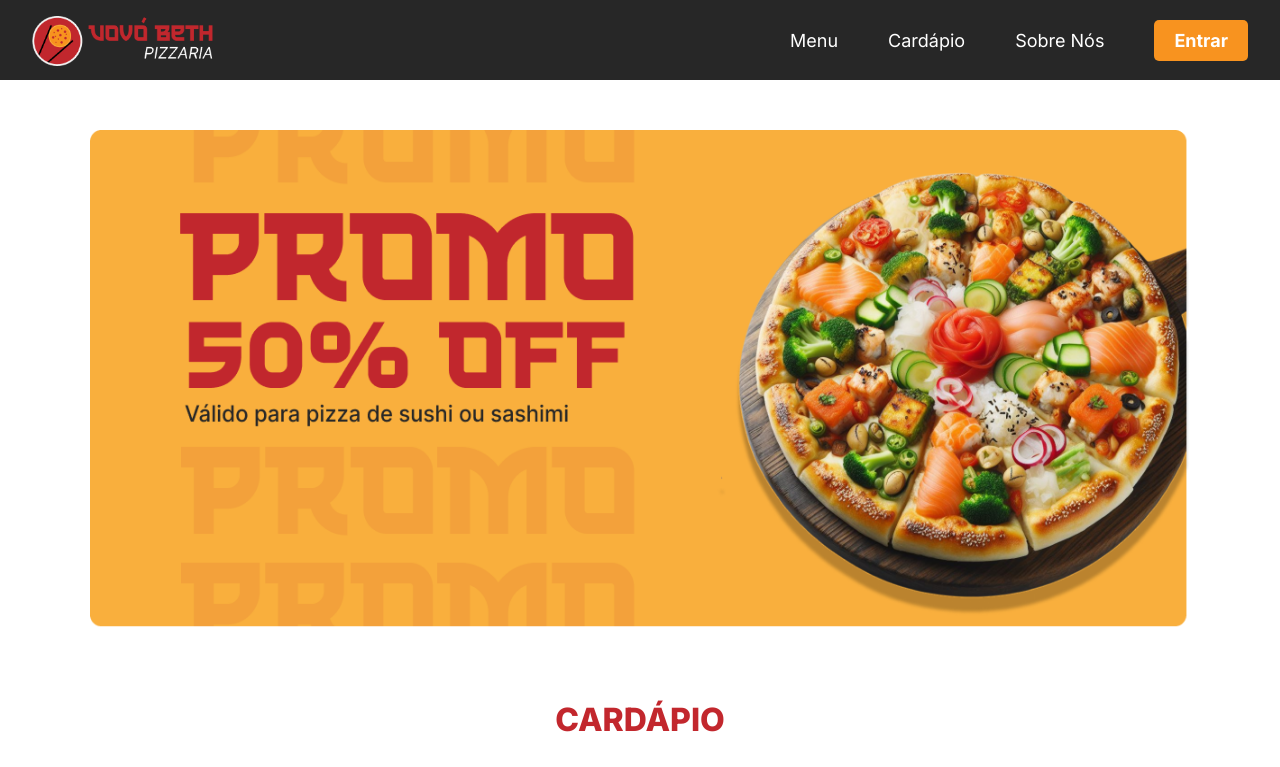
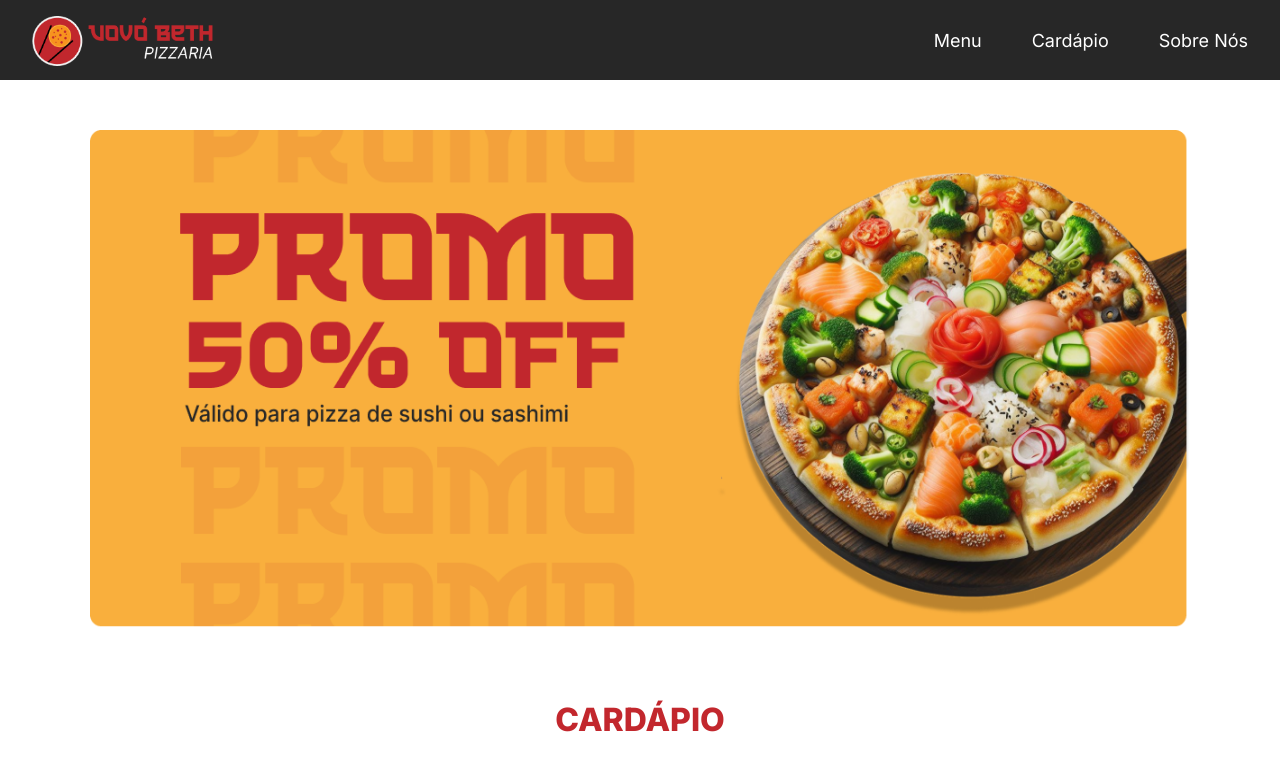
Before and after one commit to pedrohfideeelis/reactjs-pizzaria, a React (Create React App) app: page / in a window 1280 px wide. Shown: the top 767 px of the page. Built offline with nearby package versions, Linux system fonts and the light colour scheme.

Commit message:
update navbar_component (routes, adjusts)

```diff
--- a/src/components/NavComponent/Navbar.jsx
+++ b/src/components/NavComponent/Navbar.jsx
@@ -9,7 +9,7 @@ class Navbar extends React.Component {
       <header>
         <nav id="navbar">
           <div className="nav-brand">
-            <Link to='/'>
+            <Link to="/">
               <img src={logoImg} alt="Logo Pizzaria Vovó Beth" />
             </Link>
           </div>
@@ -19,15 +19,10 @@ class Navbar extends React.Component {
               <Link to="/">Menu</Link>
             </li>
             <li>
-            <Link to="/cardapio">Cardápio</Link>
+              <Link to="/cardapio">Cardápio</Link>
             </li>
             <li>
-            <Link to="/sobre-nos">Sobre Nós</Link>
-            </li>
-            <li>
-              <a href="/">
-                <button>Entrar</button>
-              </a>
+              <Link to="/sobre-nos">Sobre Nós</Link>
             </li>
           </ul>
         </nav>
```
